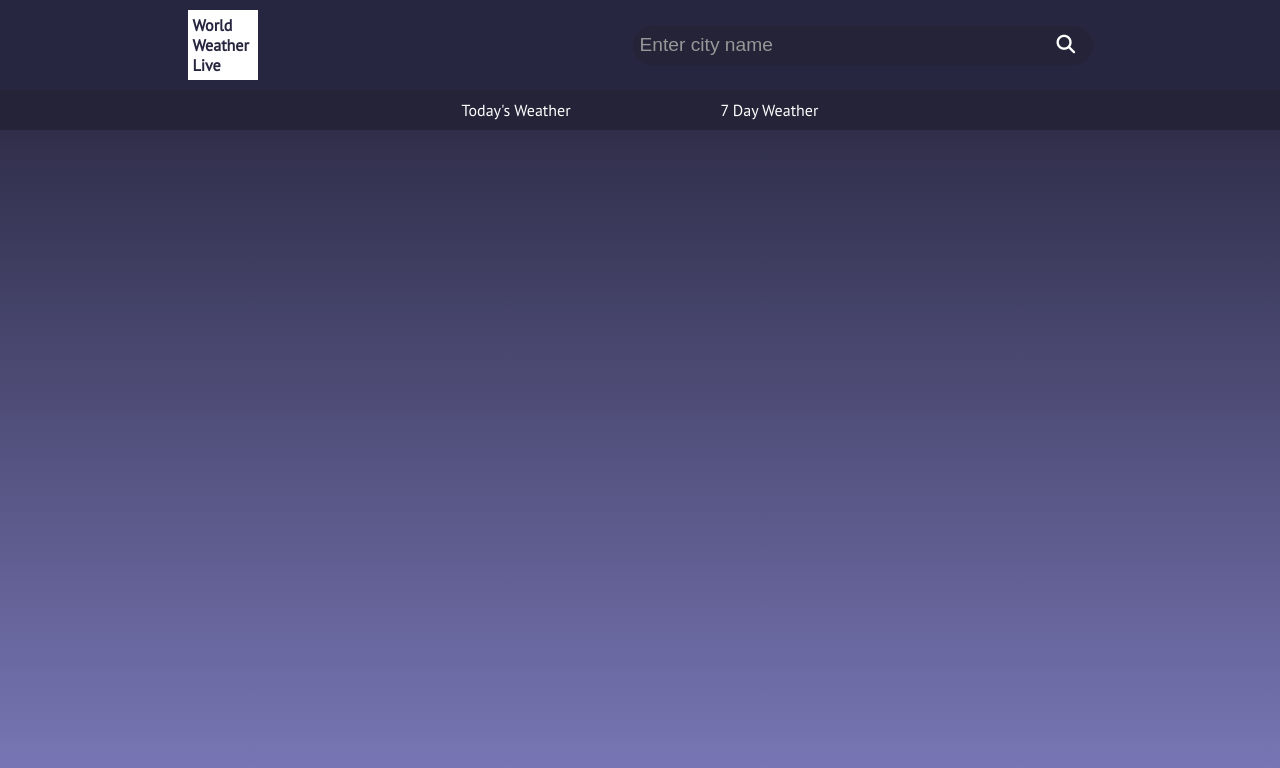
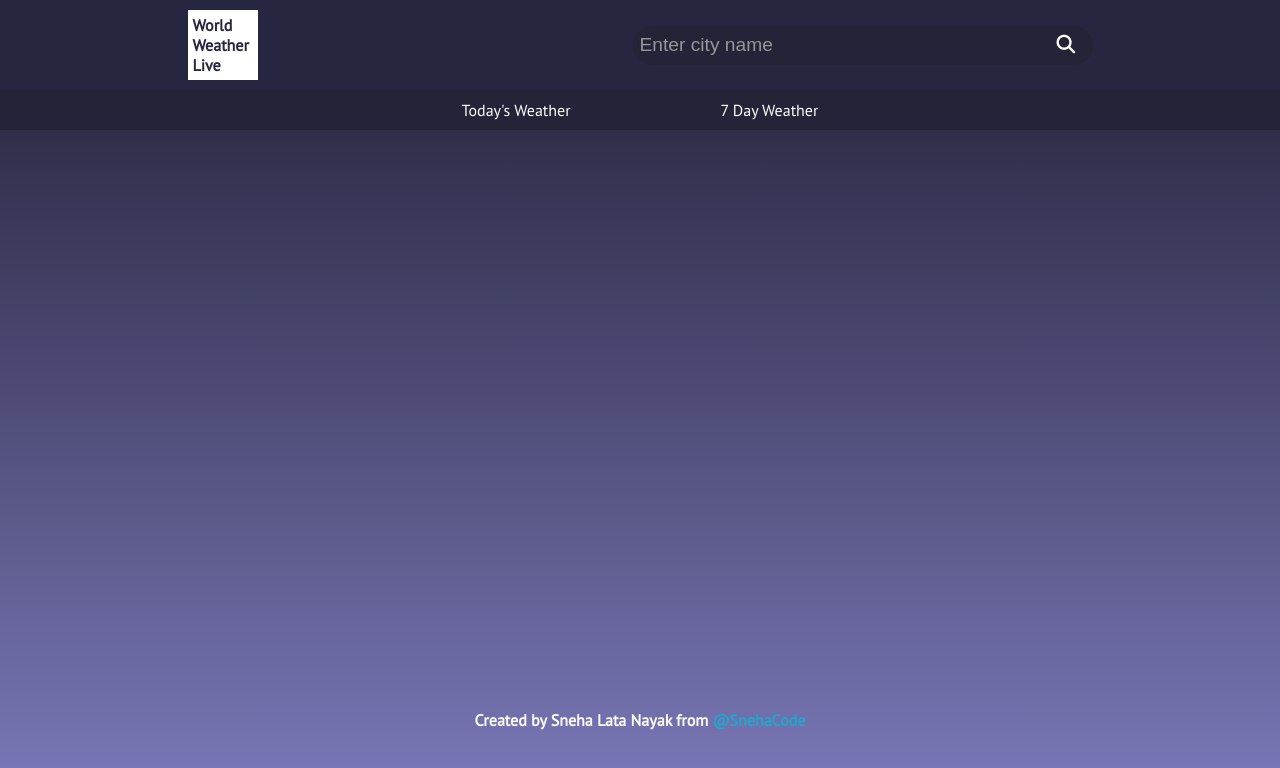
Before and after one commit to nayaksneha07482/Weather-App, a plain HTML site: page index.html in a window 1280 px wide. Drawn offline with Linux system fonts and the light colour scheme.

Commit message:
complete

```diff
--- a/index.html
+++ b/index.html
@@ -86,6 +86,11 @@
             </div>
         </div>
     </div>
+    <!-- footer -->
+    <div class="copyright">
+        Created by Sneha Lata Nayak from
+        <a href="https://github.com/nayaksneha07482">@SnehaCode</a>
+    </div>
 </body>
 </html>
 <script src="script.js"></script>
--- a/style.css
+++ b/style.css
@@ -198,3 +198,17 @@ body {
     height: 500px;
     width: 600px;
   }
+
+  /* footer */
+  /* copy right */
+
+.copyright {
+	text-align: center;
+    font-weight: 600;
+	margin: auto;
+	color: #f9f9f9;
+}
+.copyright a {
+    text-decoration: none;
+    color: rgb(34, 166, 203);
+}
```
